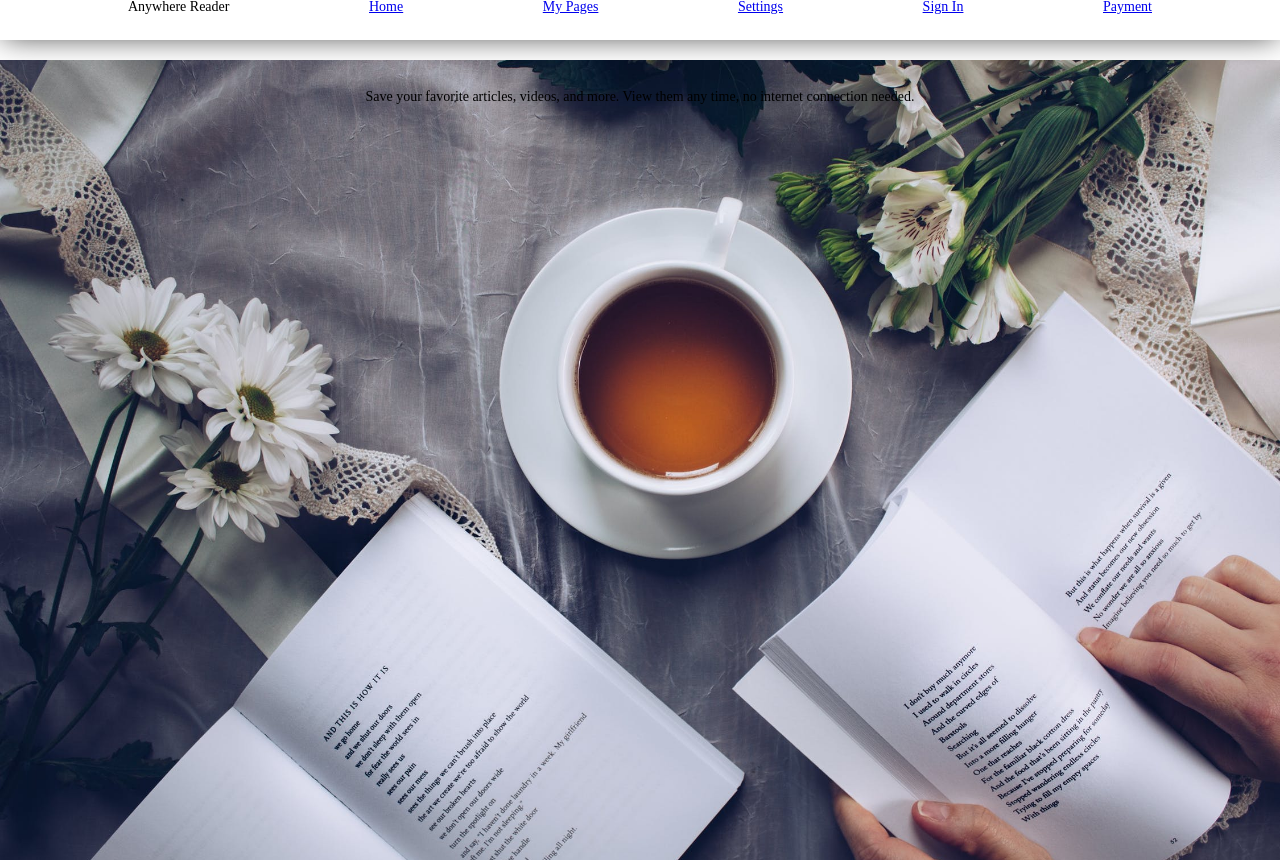
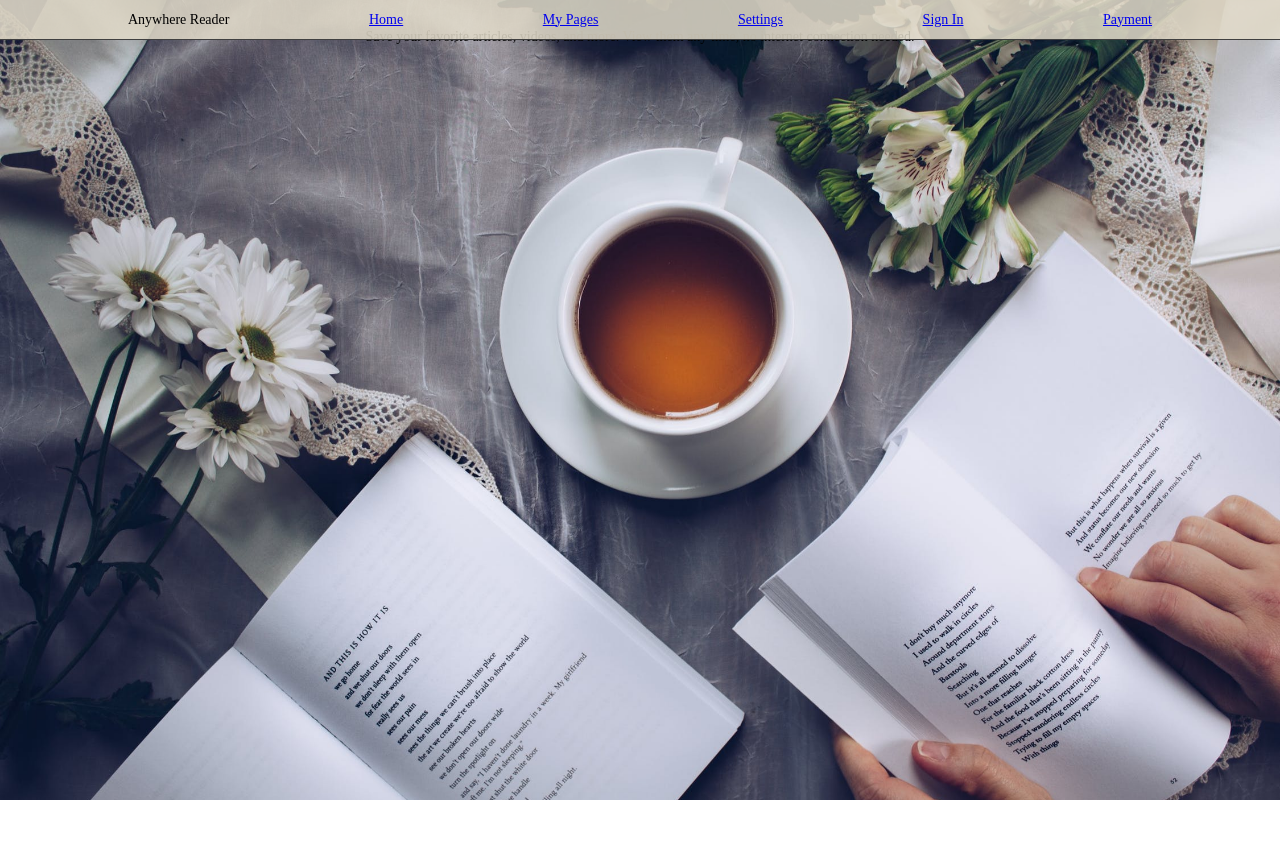
Before and after one commit to BloomTech-Labs/Labs8-OfflineReader, a React (Create React App) app in the folder frontend/: page / in a window 1280 px wide. After the commit the page ends 800 px from the top, so only its background shows below. Built offline with nearby package versions, Linux system fonts and the light colour scheme; what react-stripe-elements would draw is missing.

Commit message:
Fixed navigation position.
Co-authored-by: ckirkwood94 <38875505+ckirkwood94@users.noreply.github.com>
Co-authored-by: VeraSimon <38669832+VeraSimon@users.noreply.github.com>

```diff
--- a/frontend/src/components/App/App.js
+++ b/frontend/src/components/App/App.js
@@ -29,6 +29,7 @@ const AppDiv = styled.div`
 	/* display: flex;
 	flex-direction: column;
 	align-items: center; */
+	height: 100%;
 `;
 
 class App extends Component {
--- a/frontend/src/components/Navi/Navi.js
+++ b/frontend/src/components/Navi/Navi.js
@@ -6,13 +6,18 @@ const NaviDiv = styled.div`
 	width: 100%;
 	height: 40px;
 	margin-bottom: 2rem;
-	box-shadow: 0px 0px 30px -3px rgba(0, 0, 0, 0.75);
+	// box-shadow: 0px 0px 30px -3px rgba(0, 0, 0, 0.75);
+	border-bottom: 1px solid #404040;
 	display: flex;
 	justify-content: center;
+	align-items: center;
 	@media (max-width: 800px) {
 		flex-direction: column;
 		justify-content: flex-start;
 	}
+	z-index: 98;
+	position: fixed;
+	background-color: rgba(227, 220, 202, 0.85);
 `;
 
 const NaviSubDiv = styled.div`
```
